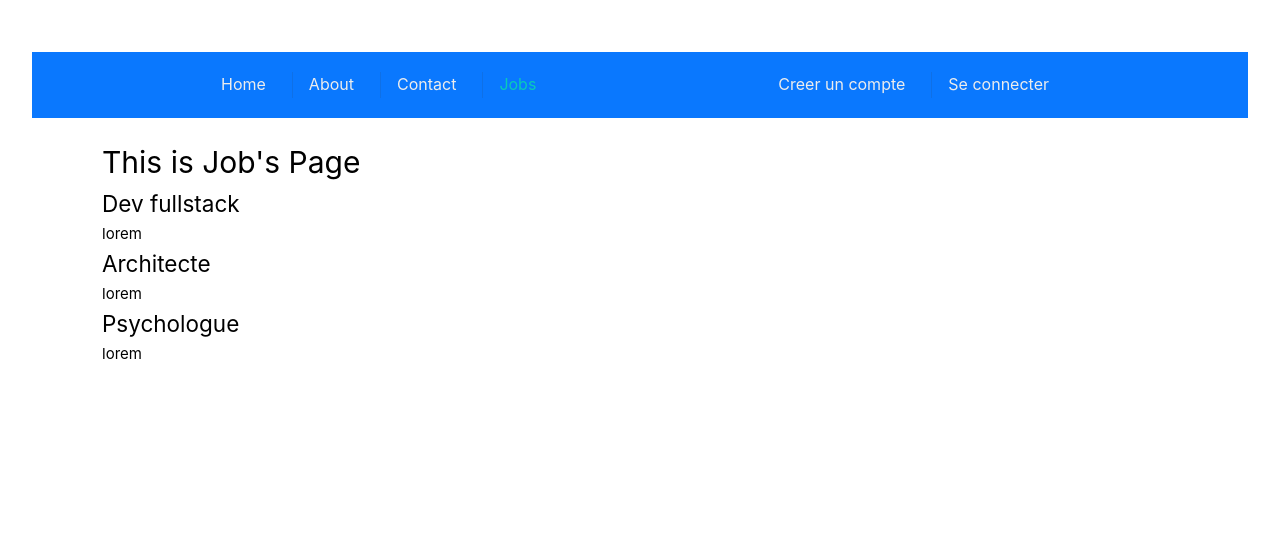
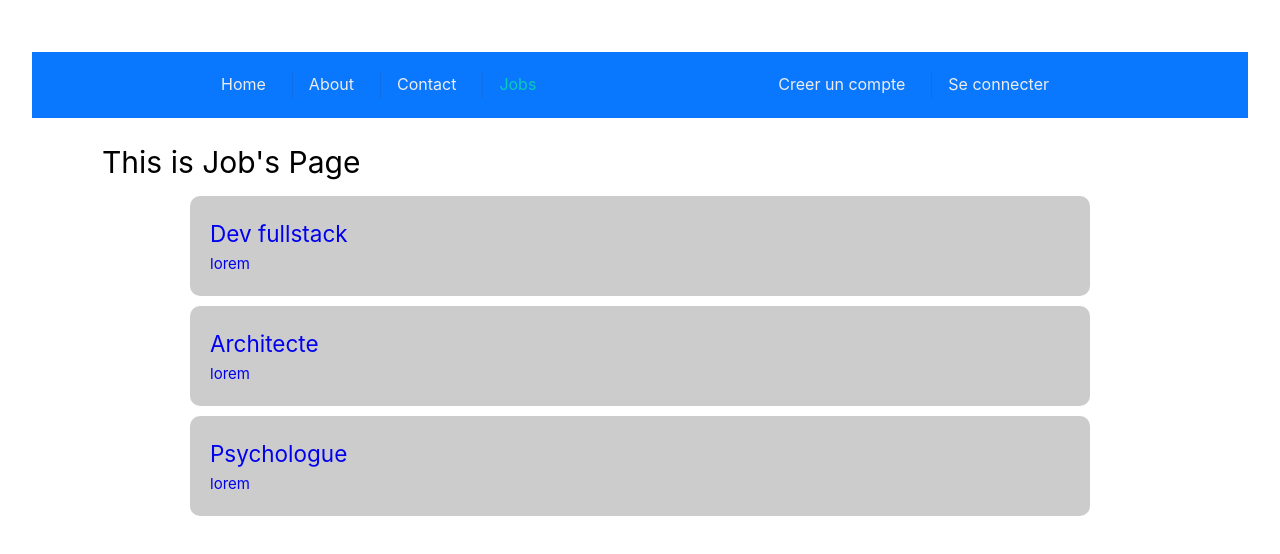
Before and after one commit to smsandja/Sam-blog, a Vue app: page /job in a window 1280 px wide. Shown: the top 554 px of the page. Built offline with nearby package versions, Linux system fonts and the light colour scheme.

Commit message:
installation du json-server pour gerer les donnees en format json

```diff
--- /dev/null
+++ b/data/db.json
@@ -0,0 +1,7 @@
+{
+  "jobs": [
+    { "id": 1, "title": "Dev fullstack", "detail": "lorem" },
+    { "id": 2, "title": "Architecte", "detail": "lorem" },
+    { "id": 3, "title": "Psychologue", "detail": "lorem" }
+  ]
+}
--- a/package.json
+++ b/package.json
@@ -11,6 +11,7 @@
     "format": "prettier --write src/"
   },
   "dependencies": {
+    "json-server": "^1.0.0-beta.3",
     "vue": "^3.5.11",
     "vue-router": "^4.4.5"
   },
--- a/src/router/index.js
+++ b/src/router/index.js
@@ -4,6 +4,7 @@ import AboutView from '../views/AboutView.vue'
 import ContactView from '../views/ContactView.vue'
 import JobView from '../views/Job/JobView.vue'
 import JobDetail from '../views/Job/JobDetail.vue'
+import NotFound from '../views/NotFound.vue'
 
 const router = createRouter({
   history: createWebHistory(import.meta.env.BASE_URL),
@@ -32,6 +33,18 @@ const router = createRouter({
       path: '/job/:id',
       name: 'JobDetail',
       component: JobDetail,
+      props: true,
+    },
+    //redirect
+    {
+      path: '/all-jobs',
+      redirect: 'Job',
+    },
+    //catchall 404
+    {
+      path: '/:catchall(.*)',
+      name: 'NotFound',
+      component: NotFound,
     },
   ],
 })
--- a/src/views/Job/JobDetail.vue
+++ b/src/views/Job/JobDetail.vue
@@ -2,22 +2,12 @@
   <div class="detail">
     <h1>Job detail page</h1>
     <h2>La reference du job est {{ id }}</h2>
-
-    <p>
-      Lorem ipsum dolor sit, amet consectetur adipisicing elit. Ratione
-      excepturi nisi aperiam iusto sapiente dignissimos possimus, molestiae
-      nesciunt distinctio debitis.
-    </p>
   </div>
 </template>
 
 <script>
 export default {
-  data() {
-    return {
-      id: this.$route.params.id,
-    }
-  },
+  props: ['id'],
 }
 </script>
 
--- a/src/views/Job/JobView.vue
+++ b/src/views/Job/JobView.vue
@@ -2,8 +2,12 @@
   <div class="contact">
     <h1>This is Job's Page</h1>
     <div class="job" v-for="job in jobs" :key="job.id">
-      <h2>{{ job.title }}</h2>
-      <p>{{ job.detail }}</p>
+      <router-link :to="{ name: 'JobDetail', params: { id: job.id } }">
+        <div class="detail">
+          <h2>{{ job.title }}</h2>
+          <p>{{ job.detail }}</p>
+        </div>
+      </router-link>
     </div>
   </div>
 </template>
@@ -22,4 +26,20 @@ export default {
 }
 </script>
 
-<style></style>
+<style scoped>
+.detail {
+  width: 900px;
+  margin: 10px auto;
+  background: #ccc;
+  padding: 20px;
+  border-radius: 10px;
+  text-align: left;
+}
+.job a {
+  text-decoration: none;
+}
+.detail:hover {
+  background: rgb(79, 79, 255);
+  color: white;
+}
+</style>
--- /dev/null
+++ b/src/views/NotFound.vue
@@ -0,0 +1,14 @@
+<template>
+  <div class="notfound">
+    <h2>404</h2>
+    <h3>Page Not found</h3>
+  </div>
+</template>
+<style>
+.notfound {
+  margin-top: 20px;
+  padding: 40px;
+  text-align: center;
+  font-size: 20px;
+}
+</style>
```
Also changed, not shown: 1 other file (tests, documents, lock files or other folders).
